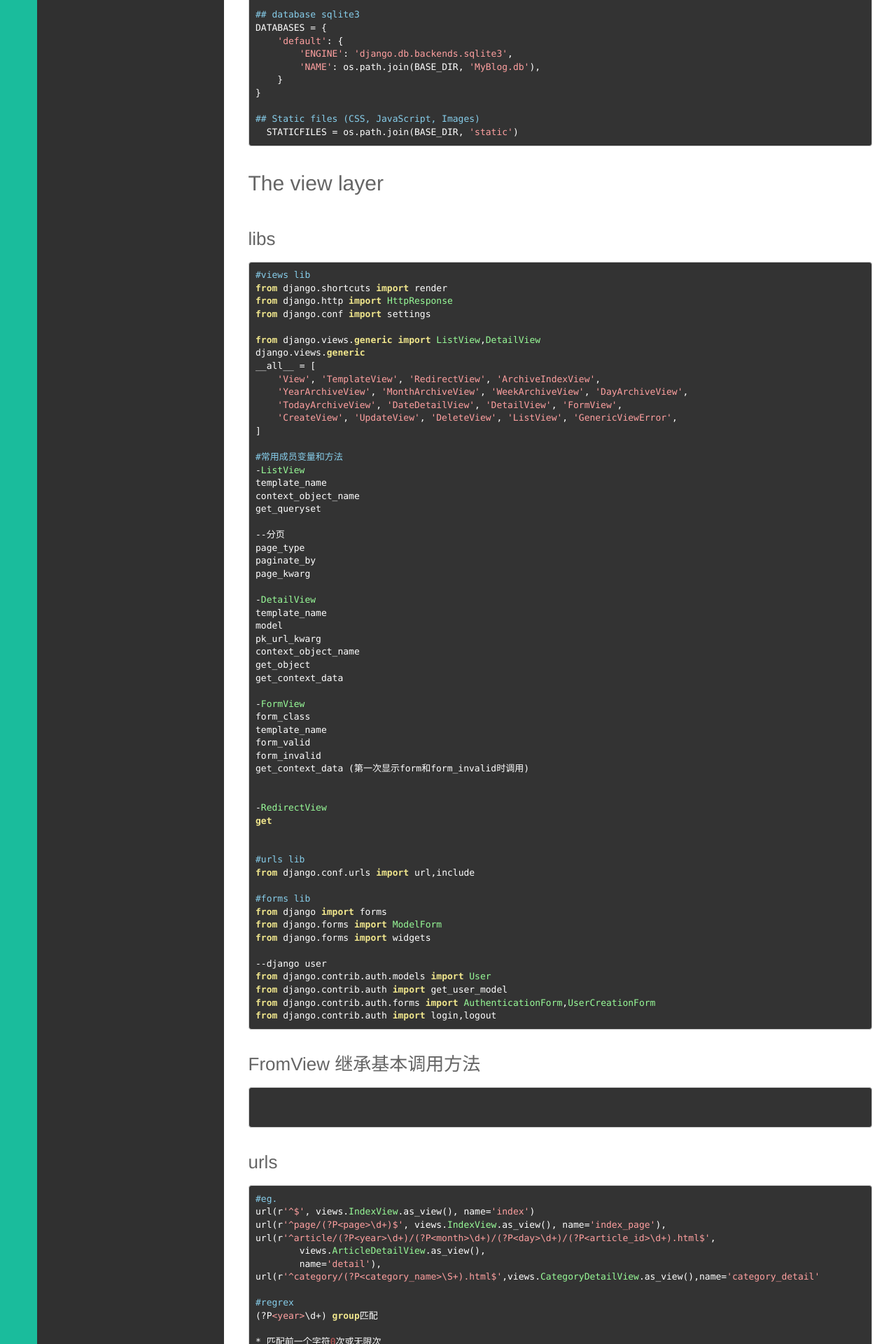
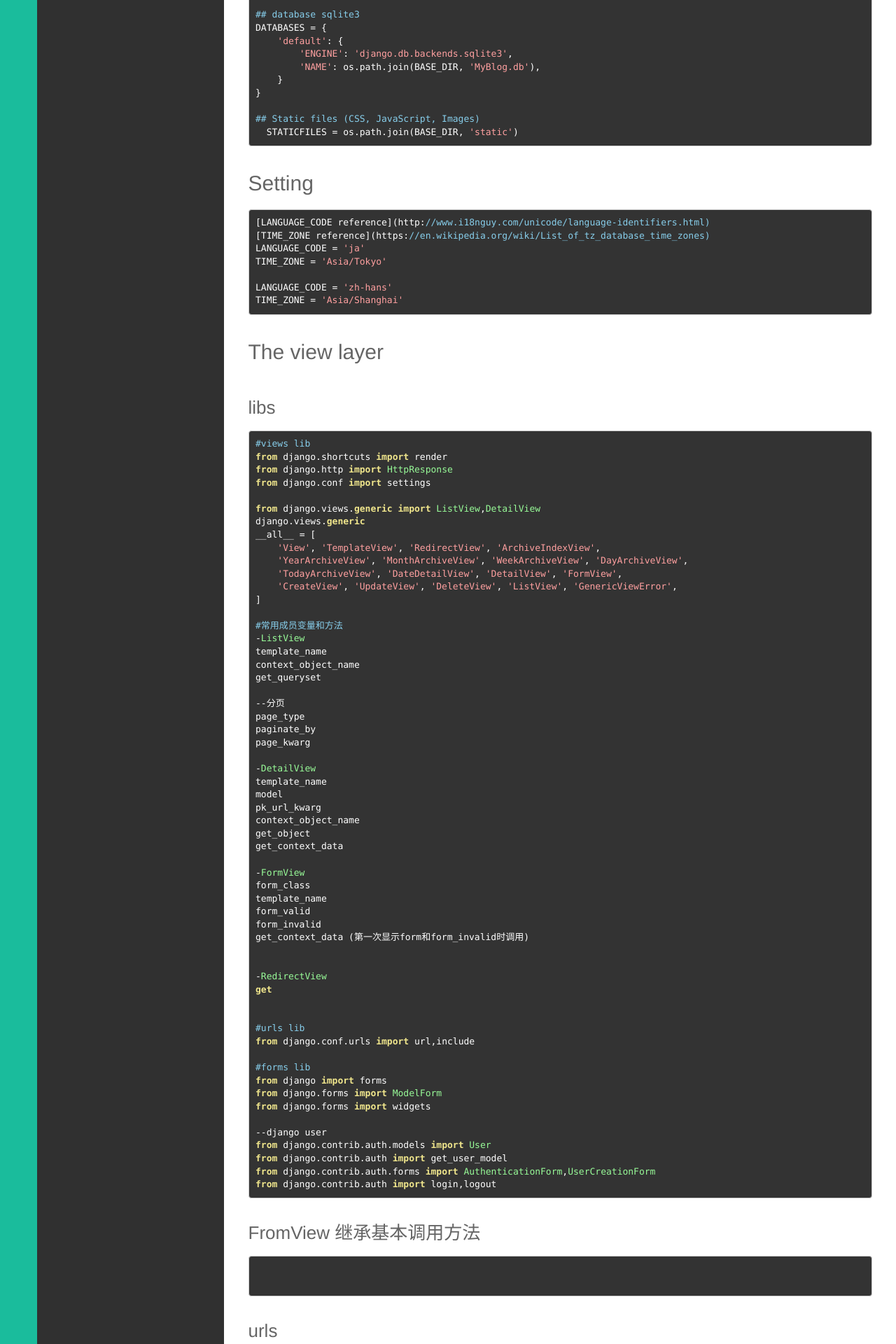
Before and after one commit to kyoyo/kyoyo.github.io, a Jekyll site: the page built from _posts/技術/2017-09-20-Django.md, in a window 1280 px wide. Shown: the part 1531-3451 px from the top of the page at 70% size. Built offline with Jekyll 4.4.1, drawn with Linux system fonts in a browser that asks for light colours; Markdown is read by kramdown in place of the engine named in the settings; some of the changed text lies outside the part shown.

Commit message:
Update 2017-09-20-Django.md

````diff
--- a/_posts/技術/2017-09-20-Django.md
+++ b/_posts/技術/2017-09-20-Django.md
@@ -94,7 +94,16 @@ DATABASES = {
 
 ```
 
+## Setting
+```
+[LANGUAGE_CODE reference](http://www.i18nguy.com/unicode/language-identifiers.html)
+[TIME_ZONE reference](https://en.wikipedia.org/wiki/List_of_tz_database_time_zones)
+LANGUAGE_CODE = 'ja'
+TIME_ZONE = 'Asia/Tokyo'
 
+LANGUAGE_CODE = 'zh-hans'
+TIME_ZONE = 'Asia/Shanghai'
+```
 ## The view layer
 
 ### libs
````
